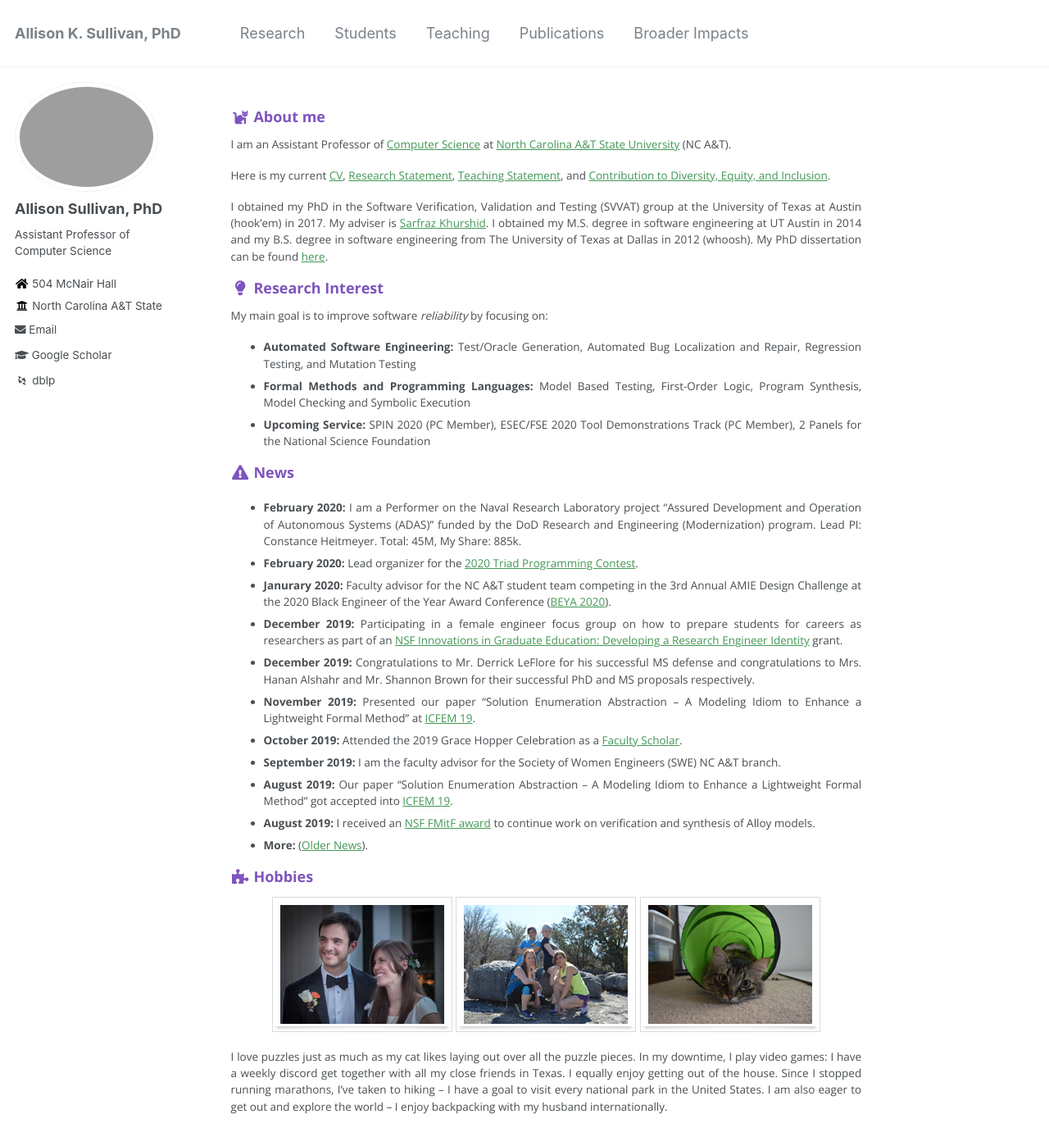
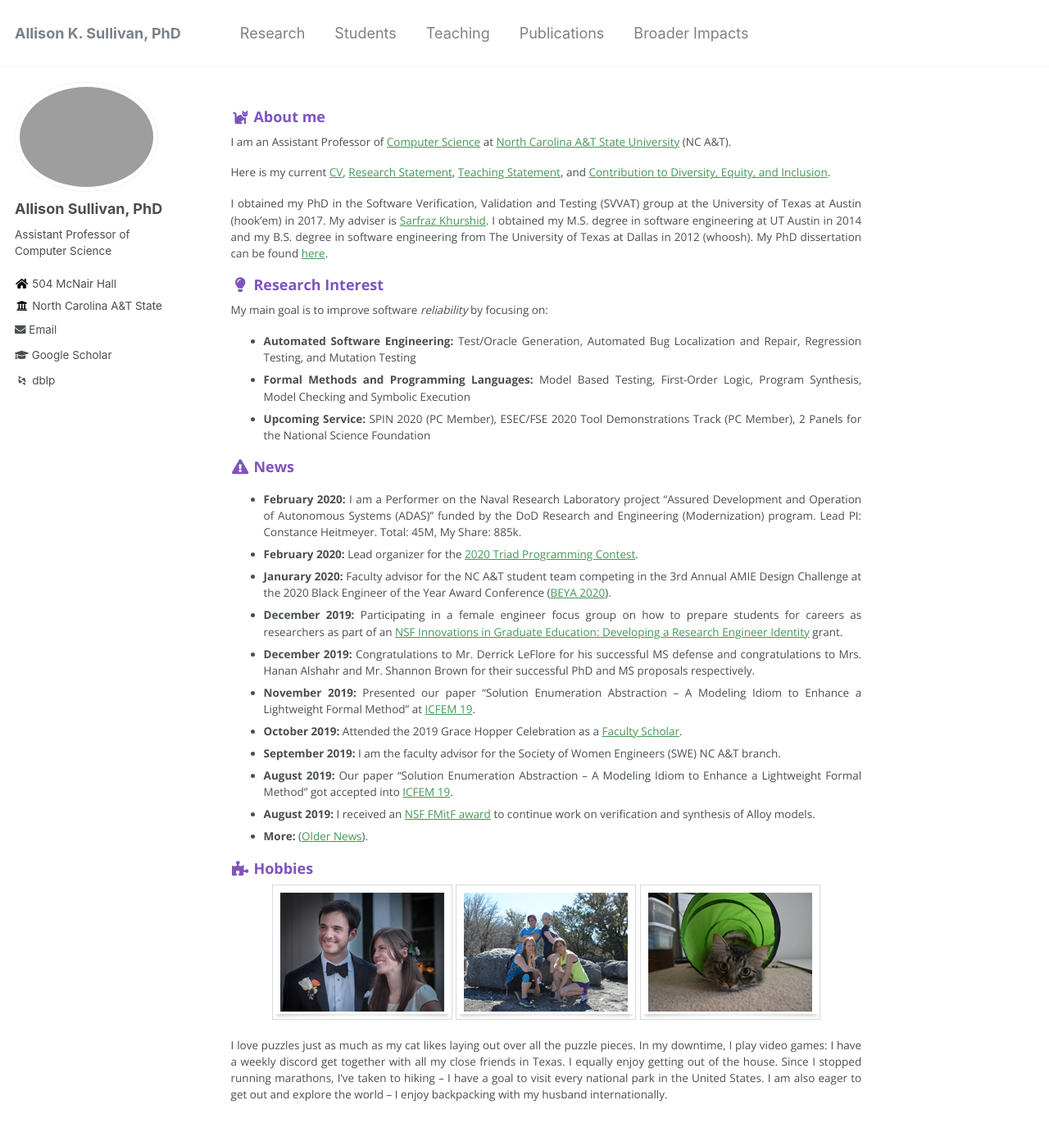
Before and after one commit to Allisonius/allisonius.github.io, a Jekyll site: the page built from _pages/about.md, in a window 1280 px wide and 1400 px high. Shown: the whole window at 82% size. Built offline with Jekyll 4.4.1, drawn with Linux system fonts in a browser that asks for light colours; some web fonts are replaced.

Commit message:
Update _page.scss

```diff
--- a/_sass/_page.scss
+++ b/_sass/_page.scss
@@ -53,7 +53,6 @@
 .page__content {
 
      h3 {
-    padding-bottom: 0.2em;
     color: #7e54bd;
   }
 
```
